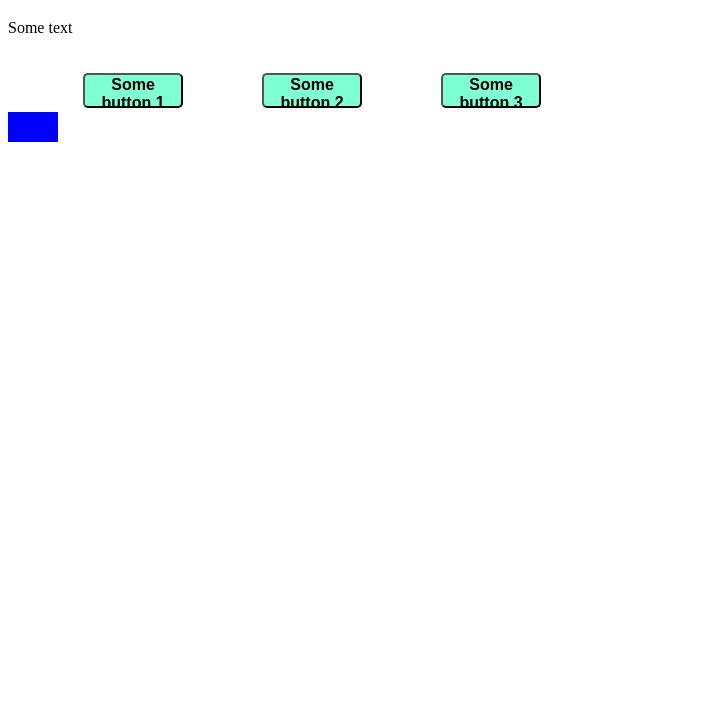
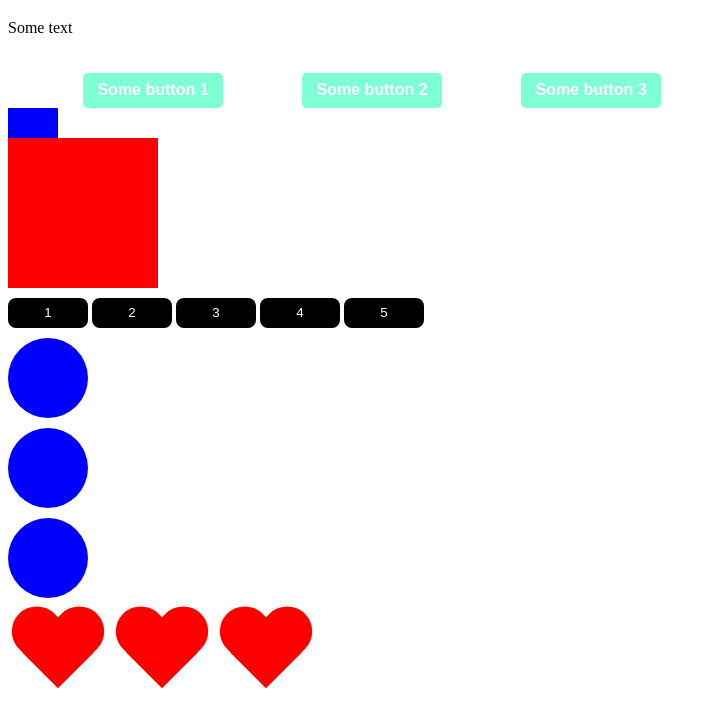
Before and after one commit to Wastiz/Udemy-course, a plain HTML site: page Work/index.html in a window 1280 px wide. Shown: the part 61-788 px from the top of the page, without its empty margins (0-716 px from the left). Drawn offline with Linux system fonts and the light colour scheme.

Commit message:
another commit

```diff
--- a/Work/index.html
+++ b/Work/index.html
@@ -10,10 +10,28 @@
 <body>
     <h1 id="h1">Hello world</h1>
     <p id="p1">Some text</p>
+    <div class="btn">
     <button class="button">Some button 1</button>
     <button class="button">Some button 2</button>
     <button class="button">Some button 3</button>
+    </div>
     <div id="shape"></div>
+    <div class="box" id="box"></div>
+    <button>1</button>
+    <button>2</button>
+    <button>3</button>
+    <button>4</button>
+    <button>5</button>
+
+    <div class="circle"></div>
+    <div class="circle"></div>
+    <div class="circle"></div>
+
+    <div class="wrapper">
+        <div class="heart"></div>
+        <div class="heart"></div>
+        <div class="heart"></div>
+    </div>
     <script src="script.js"></script>
 </body>
 </html>
--- a/Work/script.js
+++ b/Work/script.js
@@ -203,14 +203,18 @@
 
 
 
-//Работа с элементами со страницы
+//РАБОТА С ЭЛЕМЕНТАМИ СО СТРАНИЦЫ
 
-// const btn = document.querySelectorAll("button"); //Выбирает то, что указываешь
+const btn = document.querySelectorAll("button"); //Выбирает все то, что указываешь
+const btns = document.querySelectorAll(".button");
+const wrapper = document.querySelectorAll(".wrapper");
+const circle = document.querySelectorAll(".circle");
 const text = document.querySelector("p"); //Выбирает первый элемент
 const h1 = document.getElementById("h1"); //Ну тут и так все понятно
 const shape = document.getElementById("shape");
-//const btns = document.getElementsByTagName("button");
-const btns = document.querySelectorAll(".button");
+const btns1 = document.getElementsByTagName("button"); //Выбирает все элементы тега
+const hearts = document.getElementsByClassName("heart"); //Выбирает все элементы этого класса(они переходят в массив)
+
 
 //изменение css значений
 
@@ -229,13 +233,30 @@ const btns = document.querySelectorAll(".button");
 //     btns[i].style.cssText = "color: black; width: 100px";
 // }
 
-btns.forEach(elem =>{
-    elem.style.cssText = "color: black; width: 100px";
-});
+// btns.forEach(elem => {
+//     elem.style.cssText = "color: black; width: 100px";
+// });  //Это чтобы изменения применялись ко всем элементам
 
 //Создание новых элементов
 
 //const textNode = document.createTextNode("Something");
+
 const div = document.createElement("div");
 div.classList.add("black");
-document.body.appendChild(div);
+// document.body.append(div); //Элемент появляется в конце body
+// wrapper.apend(div); //Элемент появляется после прописанного элемента
+// wrapper.prepend(div); //Элемент появляется до прописанного элемента
+//hearts[0].before(div); //Элемент вставляется перед прописанным в начале элементом
+//hearts[0].after(div); //Элемент вставляется после прописанного в начале элемента
+//circle[0].remove(); //тут все ясно
+//circle[0].replaceWith(hearts[0]); //Вставляет начальный элемент вместо элемента в конце
+
+wrapper.insertBefore(div, hearts[0]); //Старый метод before
+wrapper.insertAfter(div, hearts[0]); //Старый метод after
+
+div.innerHTML = "<h1>Hello World</h1>"; //Маст хэв команда добавляет в Элемент любую html структуру
+div.textContent = "hello"; //Добавляет в элемент только текст. Нужен для безопасности
+div.insertAdjacentHTML("beforebegin", "<h2>hello</h2>"); //вставляет html код прямо перед элементом
+div.insertAdjacentHTML("afterbegin", "<h2>hello</h2>"); //вставляет html код в начало элемента
+div.insertAdjacentHTML("beforeend", "<h2>hello</h2>"); //вставляет html код в конец элемента
+div.insertAdjacentHTML("afterend", "<h2>hello</h2>"); //вставляет html код прямо после элемента
--- a/Work/style.css
+++ b/Work/style.css
@@ -14,7 +14,81 @@
     width: 50px;
     height: 30px;
 }
-.black{
-    width: 500;
-    height: 500;
+.box {
+    width: 150px;
+    height: 150px;
+    background-color: red;
+  }
+  button {
+      width: 80px;
+      height: 30px;
+      margin-top: 10px;
+      border: none;
+      border-radius: 8px;
+      background-color: #000;
+      color: #fff;
+      cursor: pointer;
+      outline: none;
+  }
+
+  .circle {
+      width: 80px;
+      height: 80px;
+      background-color: blue;
+      display: block;
+      margin-top: 10px;
+      border-radius: 100%;
+  }
+
+  .heart {
+      display: inline-block;
+      position: relative;
+      width: 100px;
+      height: 90px;
+      margin-top: 10px;
+  }
+  .heart:before,
+  .heart:after {
+      position: absolute;
+      content: "";
+      left: 50px;
+      top: 0;
+      width: 50px;
+      height: 80px;
+      background: red;
+      -moz-border-radius: 50px 50px 0 0;
+      border-radius: 50px 50px 0 0;
+      -webkit-transform: rotate(-45deg);
+         -moz-transform: rotate(-45deg);
+          -ms-transform: rotate(-45deg);
+           -o-transform: rotate(-45deg);
+              transform: rotate(-45deg);
+      -webkit-transform-origin: 0 100%;
+         -moz-transform-origin: 0 100%;
+          -ms-transform-origin: 0 100%;
+           -o-transform-origin: 0 100%;
+              transform-origin: 0 100%;
+  }
+  .heart:after {
+      left: 0;
+      -webkit-transform: rotate(45deg);
+         -moz-transform: rotate(45deg);
+          -ms-transform: rotate(45deg);
+           -o-transform: rotate(45deg);
+              transform: rotate(45deg);
+      -webkit-transform-origin: 100% 100%;
+         -moz-transform-origin: 100% 100%;
+          -ms-transform-origin: 100% 100%;
+           -o-transform-origin: 100% 100%;
+              transform-origin :100% 100%;
+  }
+  .black{
+	width: 150px;
+	height: 50px;
+	line-height: 50px;
+	text-align: center;
+	background-color: black;
+	margin-bottom: 30px;
+	margin-top: 30px;
+	color: #fff;
 }
```
